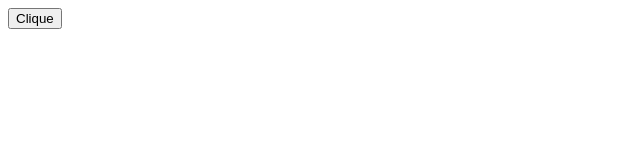
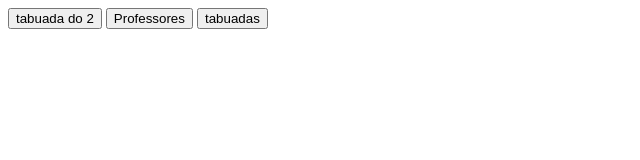
Before and after one commit to ABKG1/primeirob_3t, a plain HTML site: page index.html in a window 1280 px wide. Shown: the whole page, without its empty margins (0-640 px from the left). Drawn offline with Linux system fonts and the light colour scheme.

Commit message:
aula19;10

```diff
--- a/index.html
+++ b/index.html
@@ -10,8 +10,11 @@
 </head>
 
 <body>
-    <button onclick="escreva()">Clique</button>
-
+    <button onclick="escreva()">tabuada do 2</button>
+    <button onclick="mostralista()">Professores</button>
+    <button onclick="multiplica()">tabuadas</button>
+<br> <br> <br> <br>
+<span
 </body>
 
 </html>
```
